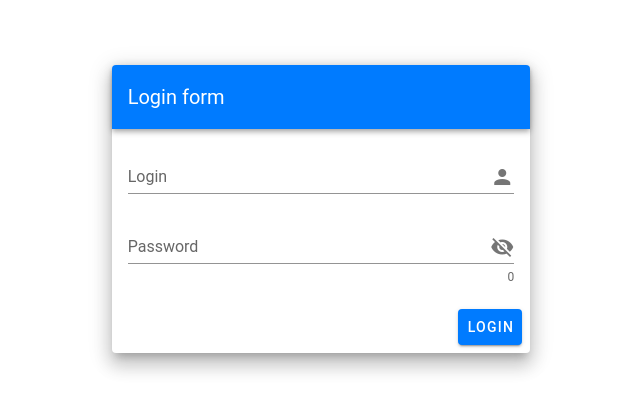
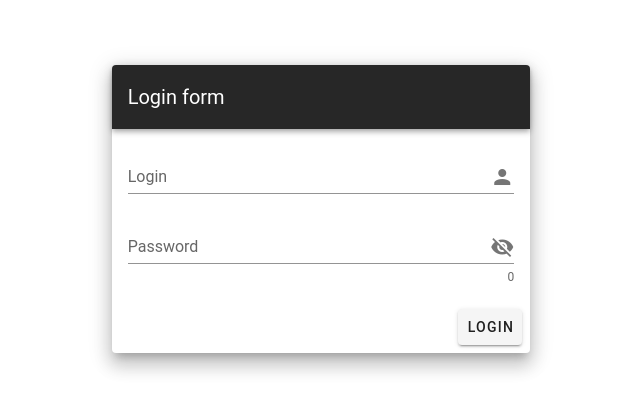
Before and after one commit to Furqan859/e-commerce-website, a Vue app: page /login in a window 1280 px wide. Shown: the part 191-602 px from the top of the page, without its empty margins (319-959 px from the left). Built offline with nearby package versions, Linux system fonts and the light colour scheme; a small style sheet from the web is missing.

Commit message:
change color login

```diff
--- a/src/views/CartPage.vue
+++ b/src/views/CartPage.vue
@@ -78,7 +78,7 @@
             </v-row>
             <div>
                 <div>Delivery Charges :$50</div>
-                <div> Grand Total : {{totalPrices}} </div>
+                <div> Grand Total : ${{totalPrices}} </div>
             </div>
         </v-row>
     </v-container>
@@ -120,7 +120,7 @@ export default {
         // calculate total price function
         totalPrices() {
             return this.product.reduce((total, prod) => {
-                return total + prod.price * prod.quantity + 50
+                return Math.round(total + prod.price * prod.quantity / 100 * (100 - prod.discountPercentage))
             }, 0)
         }
 
--- a/src/views/LoginView.vue
+++ b/src/views/LoginView.vue
@@ -6,7 +6,7 @@
             <v-layout align-center justify-center>
                 <v-flex xs12 sm8 md4>
                     <v-card class="elevation-12">
-                        <v-toolbar dark color="primary">
+                        <v-toolbar dark color="dark">
                             <v-toolbar-title>Login form</v-toolbar-title>
                         </v-toolbar>
                         <v-card-text>
@@ -17,7 +17,7 @@
                         </v-card-text>
                         <v-card-actions>
                             <v-spacer></v-spacer>
-                            <v-btn color="primary" @click="login">Login</v-btn>
+                            <v-btn color="dark" @click="login">Login</v-btn>
                         </v-card-actions>
                     </v-card>
                 </v-flex>
```
